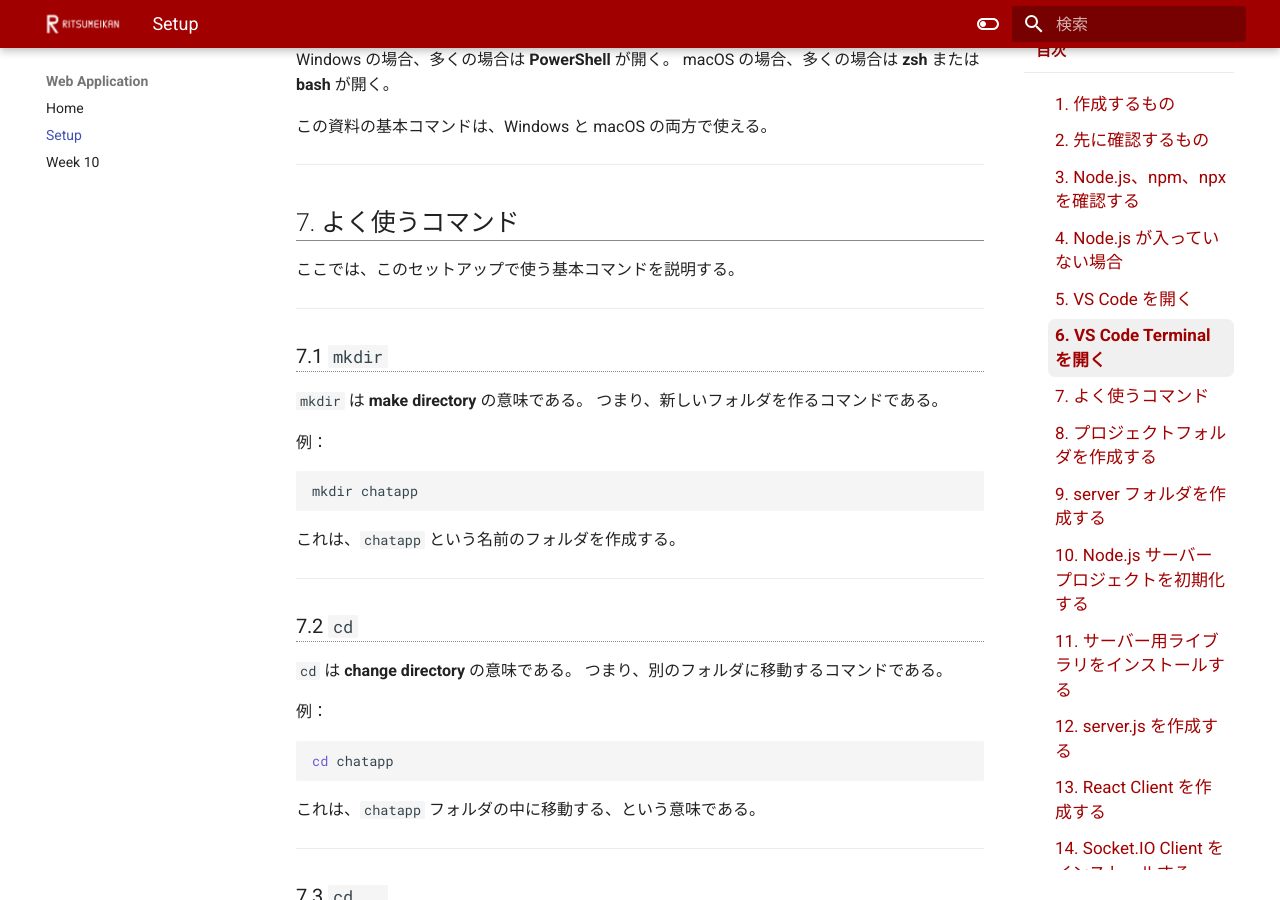
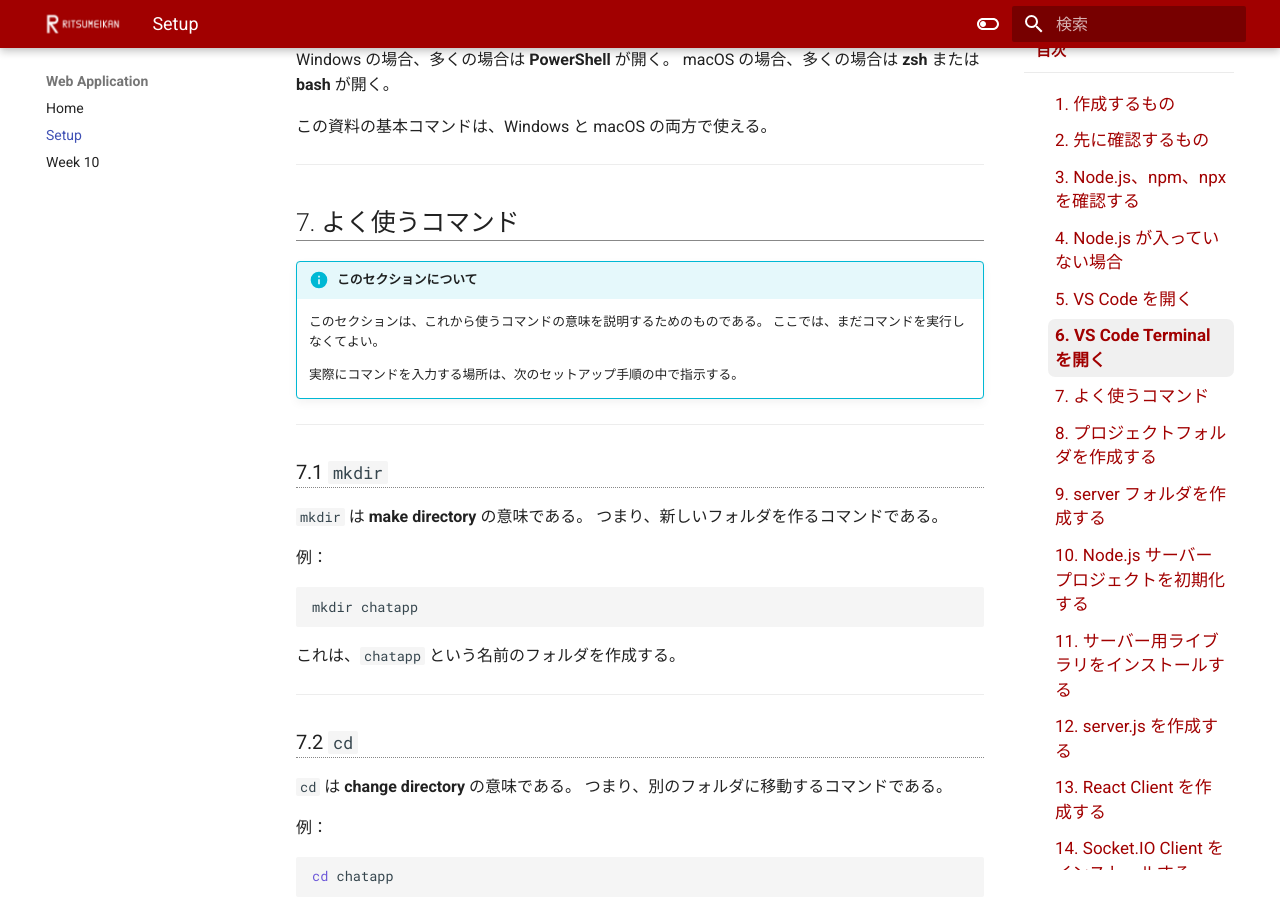
Before and after one commit to ampere-qiu/webapplication, an MkDocs documentation site: the page built from docs/setup_socketio.md, in a window 1280 px wide and 900 px high, scrolled down 5579 px. Built offline with MkDocs 1.6.1 and Material for MkDocs 9.7.7, drawn with Linux system fonts in a browser that asks for light colours; nearby versions of some CDN libraries.

Commit message:
ection 7. よく使うコマンド  info added

```diff
--- a/docs/setup_socketio.md
+++ b/docs/setup_socketio.md
@@ -291,7 +291,12 @@ macOS の場合、多くの場合は **zsh** または **bash** が開く。
 
 ## 7. よく使うコマンド
 
-ここでは、このセットアップで使う基本コマンドを説明する。
+!!! info "このセクションについて"
+
+    このセクションは、これから使うコマンドの意味を説明するためのものである。
+    ここでは、まだコマンドを実行しなくてよい。
+
+    実際にコマンドを入力する場所は、次のセットアップ手順の中で指示する。
 
 ---
 
```
